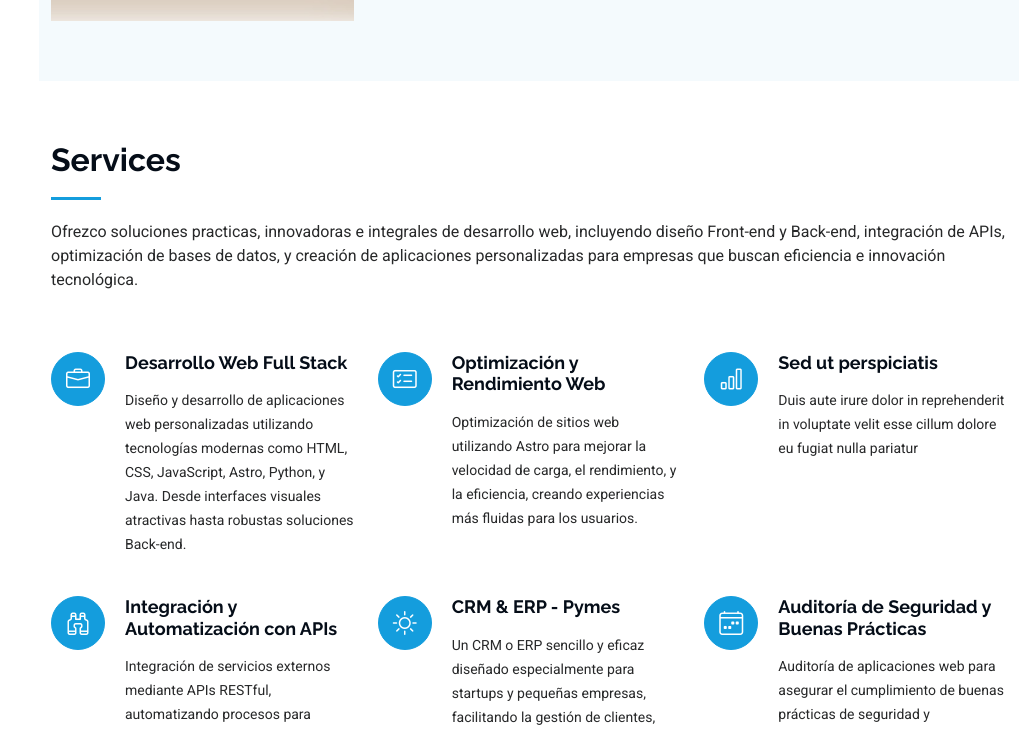
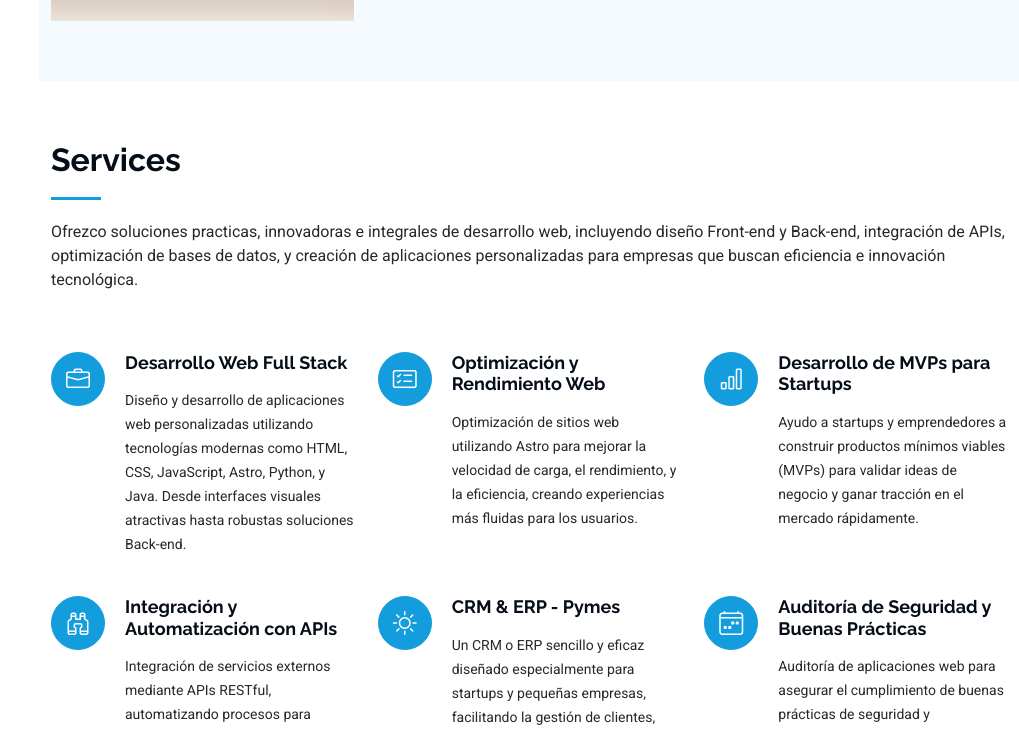
Before and after one commit to sebastianquintanam/portafolio-sq, a plain HTML site: page index.html in a window 1280 px wide. Shown: the part 5243-5973 px from the top of the page, without its empty margins (261-1280 px from the left). Drawn offline with Linux system fonts and the light colour scheme.

Commit message:
cambios texto

```diff
--- a/index.html
+++ b/index.html
@@ -354,7 +354,7 @@
       <!-- Section Title -->
       <div class="container section-title" data-aos="fade-up">
         <h2>Portfolio</h2>
-        <p>A lo largo de mi carrera como desarrollador, he trabajado en una amplia variedad de proyectos que incluyen aplicaciones web personalizadas, landing pages corporativas, CRM para la gestión interna de empresas, y soluciones de re-branding digital. Cada proyecto ha sido una oportunidad para aplicar mis habilidades en desarrollo Front-end y Back-end, utilizando tecnologías como Python, Django, Java, JavaScript, y frameworks modernos. Mi enfoque siempre ha sido ofrecer soluciones eficientes, escalables e innovadoras que respondan a las necesidades específicas de cada cliente.</p>
+        <p>A lo largo de mi carrera como desarrollador, he trabajado en una amplia variedad de proyectos que incluyen aplicaciones web personalizadas, landing pages corporativas, CRM para la gestión interna de empresas, y soluciones de re-branding digital. Cada proyecto ha sido una oportunidad para aplicar mis habilidades en desarrollo <strong>Front-end</strong> y <strong>Back-end</strong>, utilizando tecnologías como <strong>Python</strong>, <strong>Django</strong>, <strong>Java</strong>, <strong>JavaScript</strong> y frameworks modernos. Mi enfoque siempre ha sido ofrecer soluciones eficientes, escalables e innovadoras que respondan a las necesidades específicas de cada cliente.</p>
       </div><!-- End Section Title -->
 
       <div class="container">
@@ -545,8 +545,8 @@
           <div class="col-lg-4 col-md-6 service-item d-flex" data-aos="fade-up" data-aos-delay="300">
             <div class="icon flex-shrink-0"><i class="bi bi-bar-chart"></i></div>
             <div>
-              <h4 class="title"><a class="stretched-link">Sed ut perspiciatis</a></h4>
-              <p class="description">Duis aute irure dolor in reprehenderit in voluptate velit esse cillum dolore eu fugiat nulla pariatur</p>
+              <h4 class="title"><a class="stretched-link">Desarrollo de MVPs para Startups</a></h4>
+              <p class="description">Ayudo a startups y emprendedores a construir productos mínimos viables (MVPs) para validar ideas de negocio y ganar tracción en el mercado rápidamente.</p>
             </div>
           </div><!-- End Service Item -->
 
```
